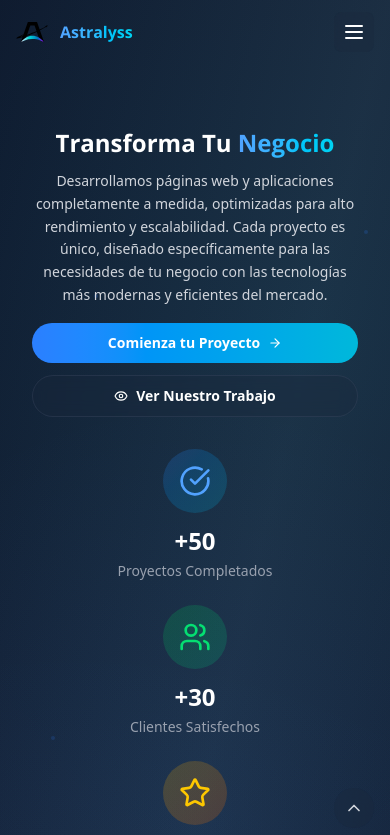
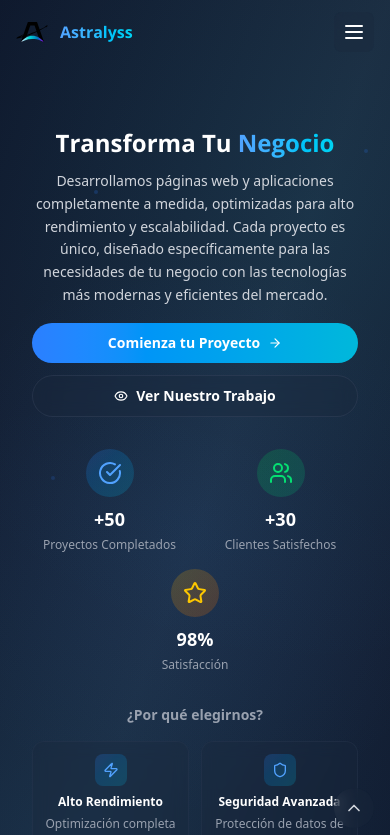
Before and after one commit to Astralyss/Astralyss-LandingPage, a Next.js app: page / in a window 390 px wide. Shown: the top 835 px of the page. Built offline with nearby package versions, Linux system fonts and the light colour scheme.

Commit message:
hero mejorado

```diff
--- a/src/app/components/Hero.js
+++ b/src/app/components/Hero.js
@@ -103,13 +103,13 @@ export default function Hero() {
       <div className="relative z-10 max-w-7xl mx-auto px-4 sm:px-6 lg:px-8 text-center">
         <div className={`transition-all duration-1000 ${isVisible ? 'opacity-100 translate-y-0' : 'opacity-0 translate-y-10'}`}>
           {/* Main Heading */}
-          <h1 className="text-2xl sm:text-3xl md:text-4xl lg:text-5xl xl:text-6xl font-bold mb-3 sm:mb-4 leading-tight font-display">
+          <h1 className="text-2xl sm:text-3xl md:text-4xl lg:text-4xl xl:text-5xl font-bold mb-3 sm:mb-4 leading-tight font-display">
             <span className="text-white">Transforma Tu </span>
             <span className="bg-gradient-to-r from-blue-400 to-cyan-400 bg-clip-text text-transparent">Negocio</span>
           </h1>
 
           {/* Subtitle */}
-          <p className="text-sm sm:text-base md:text-lg lg:text-xl text-gray-300 mb-4 sm:mb-6 max-w-3xl lg:max-w-4xl mx-auto leading-relaxed px-4">
+          <p className="text-sm sm:text-base md:text-lg lg:text-lg xl:text-xl text-gray-300 mb-4 sm:mb-6 max-w-3xl lg:max-w-4xl mx-auto leading-relaxed px-4">
             Desarrollamos páginas web y aplicaciones completamente a medida, optimizadas para alto rendimiento
             y escalabilidad. Cada proyecto es único, diseñado específicamente para las necesidades de tu negocio
             con las tecnologías más modernas y eficientes del mercado.
@@ -127,64 +127,64 @@ export default function Hero() {
             </button>
           </div>
 
-          {/* Statistics Section */}
+          {/* Statistics Section - Responsive mejorado */}
           <div className="mt-8 sm:mt-12 mb-8 sm:mb-12">
-            <div className="grid grid-cols-1 sm:grid-cols-3 gap-6 sm:gap-8 max-w-4xl mx-auto px-4">
+            <div className="grid grid-cols-2 sm:grid-cols-3 gap-4 sm:gap-6 lg:gap-8 max-w-4xl mx-auto px-4">
               <div className="text-center group">
-                <div className="w-16 h-16 sm:w-20 sm:h-20 bg-gradient-to-br from-blue-500/20 to-cyan-500/20 rounded-full flex items-center justify-center mx-auto mb-3 group-hover:scale-110 transition-all duration-300">
-                  <CheckCircle className="w-8 h-8 sm:w-10 sm:h-10 text-blue-400" />
+                <div className="w-12 h-12 sm:w-16 sm:h-16 md:w-18 md:h-18 lg:w-16 lg:h-16 bg-gradient-to-br from-blue-500/20 to-cyan-500/20 rounded-full flex items-center justify-center mx-auto mb-2 sm:mb-3 group-hover:scale-110 transition-all duration-300">
+                  <CheckCircle className="w-6 h-6 sm:w-8 sm:h-8 md:w-9 md:h-9 lg:w-8 lg:h-8 text-blue-400" />
                 </div>
-                <div className="text-2xl sm:text-3xl lg:text-4xl font-bold text-white mb-1">
+                <div className="text-lg sm:text-2xl md:text-2xl lg:text-3xl font-bold text-white mb-1">
                   +{counters.projects}
                 </div>
-                <div className="text-sm sm:text-base text-gray-400">Proyectos Completados</div>
+                <div className="text-xs sm:text-sm md:text-base lg:text-sm text-gray-400">Proyectos Completados</div>
               </div>
 
               <div className="text-center group">
-                <div className="w-16 h-16 sm:w-20 sm:h-20 bg-gradient-to-br from-green-500/20 to-emerald-500/20 rounded-full flex items-center justify-center mx-auto mb-3 group-hover:scale-110 transition-all duration-300">
-                  <Users className="w-8 h-8 sm:w-10 sm:h-10 text-green-400" />
+                <div className="w-12 h-12 sm:w-16 sm:h-16 md:w-18 md:h-18 lg:w-16 lg:h-16 bg-gradient-to-br from-green-500/20 to-emerald-500/20 rounded-full flex items-center justify-center mx-auto mb-2 sm:mb-3 group-hover:scale-110 transition-all duration-300">
+                  <Users className="w-6 h-6 sm:w-8 sm:h-8 md:w-9 md:h-9 lg:w-8 lg:h-8 text-green-400" />
                 </div>
-                <div className="text-2xl sm:text-3xl lg:text-4xl font-bold text-white mb-1">
+                <div className="text-lg sm:text-2xl md:text-2xl lg:text-3xl font-bold text-white mb-1">
                   +{counters.clients}
                 </div>
-                <div className="text-sm sm:text-base text-gray-400">Clientes Satisfechos</div>
+                <div className="text-xs sm:text-sm md:text-base lg:text-sm text-gray-400">Clientes Satisfechos</div>
               </div>
 
-              <div className="text-center group">
-                <div className="w-16 h-16 sm:w-20 sm:h-20 bg-gradient-to-br from-yellow-500/20 to-orange-500/20 rounded-full flex items-center justify-center mx-auto mb-3 group-hover:scale-110 transition-all duration-300">
-                  <Star className="w-8 h-8 sm:w-10 sm:h-10 text-yellow-400" />
+              <div className="text-center group col-span-2 sm:col-span-1">
+                <div className="w-12 h-12 sm:w-16 sm:h-16 md:w-18 md:h-18 lg:w-16 lg:h-16 bg-gradient-to-br from-yellow-500/20 to-orange-500/20 rounded-full flex items-center justify-center mx-auto mb-2 sm:mb-3 group-hover:scale-110 transition-all duration-300">
+                  <Star className="w-6 h-6 sm:w-8 sm:h-8 md:w-9 md:h-9 lg:w-8 lg:h-8 text-yellow-400" />
                 </div>
-                <div className="text-2xl sm:text-3xl lg:text-4xl font-bold text-white mb-1">
+                <div className="text-lg sm:text-2xl md:text-2xl lg:text-3xl font-bold text-white mb-1">
                   {counters.satisfaction}%
                 </div>
-                <div className="text-sm sm:text-base text-gray-400">Satisfacción</div>
+                <div className="text-xs sm:text-sm md:text-base lg:text-sm text-gray-400">Satisfacción</div>
               </div>
             </div>
           </div>
 
-          {/* Features Section */}
+          {/* Features Section - Responsive mejorado */}
           <div className="mt-8 sm:mt-12">
-            <h3 className="text-sm sm:text-base font-semibold text-gray-400 mb-6 sm:mb-8">
+            <h3 className="text-sm sm:text-base font-semibold text-gray-400 mb-4 sm:mb-6 lg:mb-8">
               ¿Por qué elegirnos?
             </h3>
-            <div className="grid grid-cols-1 sm:grid-cols-2 lg:grid-cols-4 gap-4 sm:gap-6 max-w-6xl mx-auto px-4">
+            <div className="grid grid-cols-2 lg:grid-cols-4 gap-3 sm:gap-4 lg:gap-6 max-w-6xl mx-auto px-4">
               {features.map((feature, index) => {
                 const IconComponent = feature.icon;
                 return (
                   <div
                     key={feature.title}
-                    className="group p-4 sm:p-6 bg-slate-800/30 backdrop-blur-sm rounded-xl border border-slate-700/30 hover:border-blue-500/50 transition-all duration-300 hover:scale-105"
+                    className="group p-3 sm:p-4 lg:p-5 bg-slate-800/30 backdrop-blur-sm rounded-xl border border-slate-700/30 hover:border-blue-500/50 transition-all duration-300 hover:scale-105"
                     style={{
                       animationDelay: `${index * 0.1}s`,
                     }}
                   >
-                    <div className="w-12 h-12 sm:w-14 sm:h-14 bg-gradient-to-br from-blue-500/20 to-cyan-500/20 rounded-lg flex items-center justify-center mx-auto mb-3 group-hover:scale-110 transition-all duration-300">
-                      <IconComponent className="w-6 h-6 sm:w-7 sm:h-7 text-blue-400" />
+                    <div className="w-8 h-8 sm:w-10 sm:h-10 lg:w-12 lg:h-12 bg-gradient-to-br from-blue-500/20 to-cyan-500/20 rounded-lg flex items-center justify-center mx-auto mb-2 sm:mb-3 group-hover:scale-110 transition-all duration-300">
+                      <IconComponent className="w-4 h-4 sm:w-5 sm:h-5 lg:w-6 lg:h-6 text-blue-400" />
                     </div>
-                    <h4 className="text-sm sm:text-base font-semibold text-white mb-2 group-hover:text-blue-400 transition-colors duration-300">
+                    <h4 className="text-xs sm:text-sm lg:text-sm font-semibold text-white mb-1 sm:mb-2 group-hover:text-blue-400 transition-colors duration-300">
                       {feature.title}
                     </h4>
-                    <p className="text-xs sm:text-sm text-gray-400 leading-relaxed">
+                    <p className="text-xs sm:text-xs lg:text-xs text-gray-400 leading-relaxed">
                       {feature.description}
                     </p>
                   </div>
```
